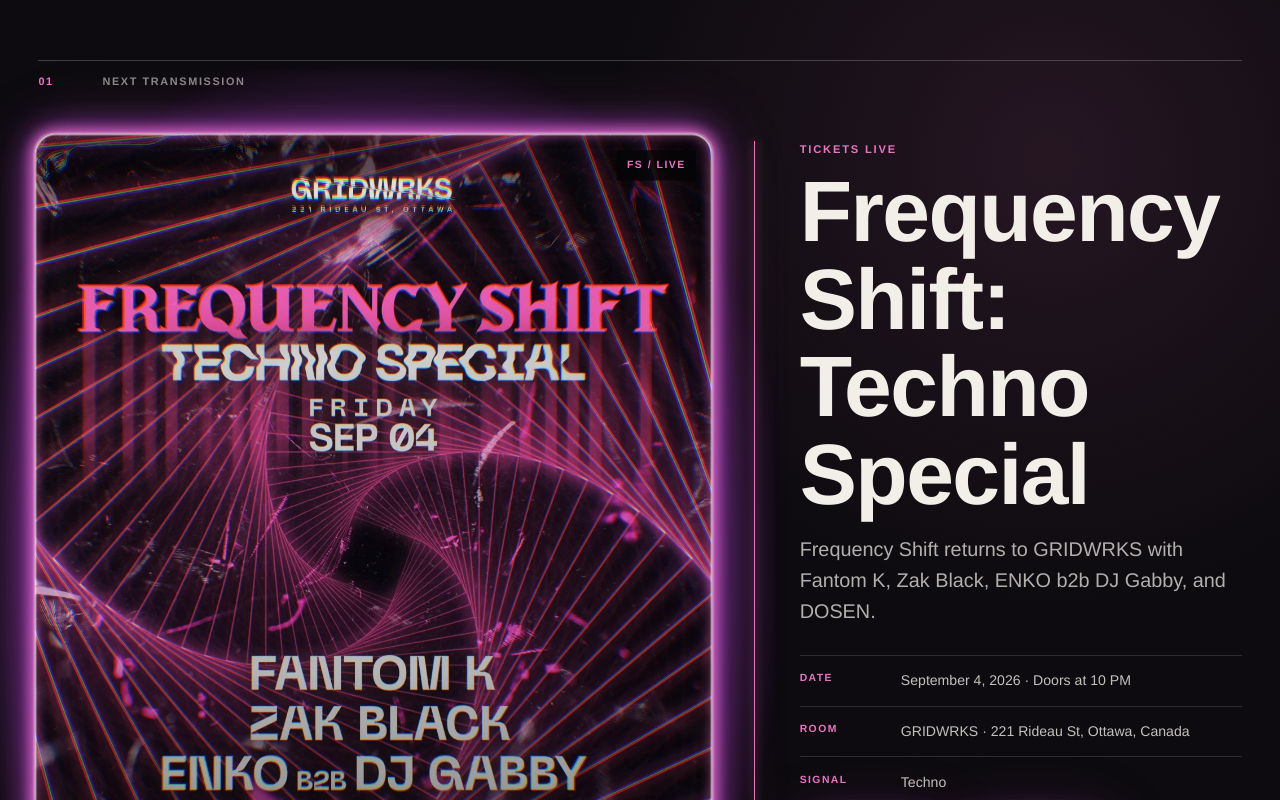
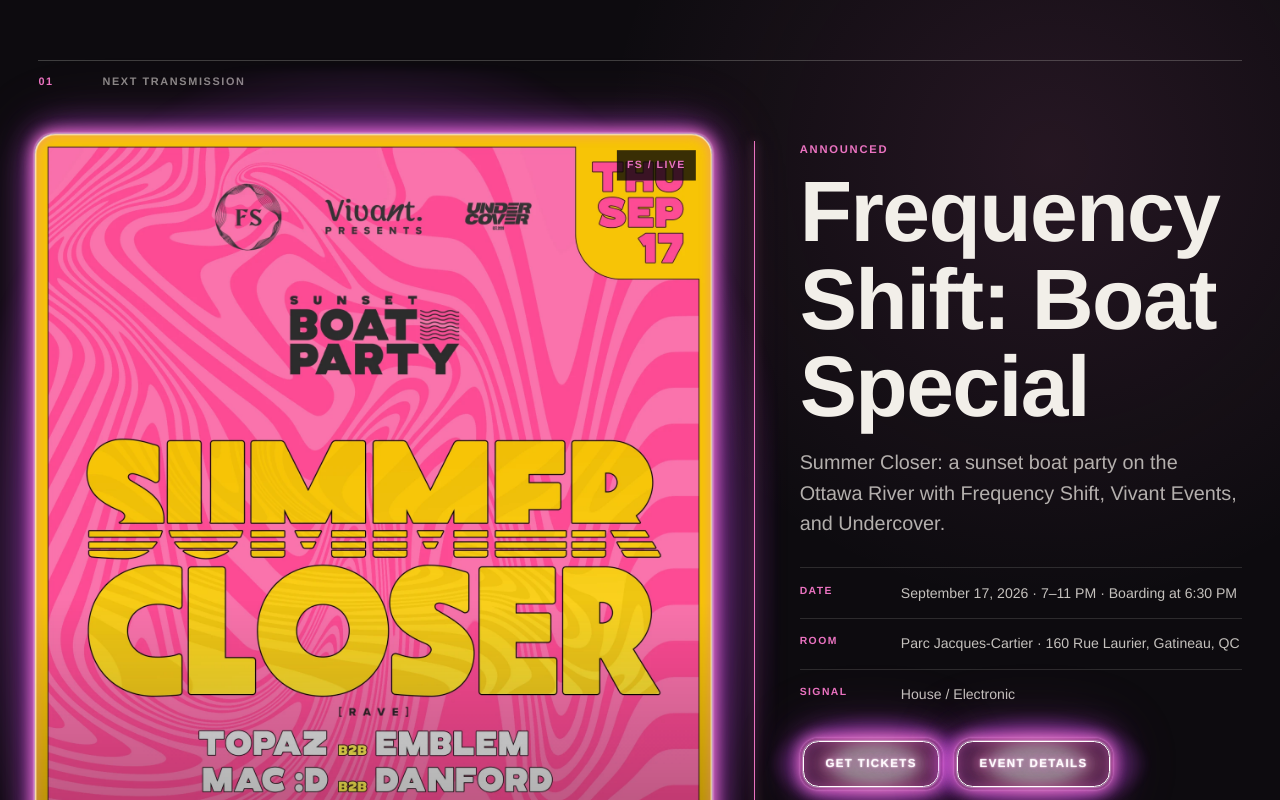
Before and after one commit to dosen-blip/Frequency-Shift, a Next.js app: page / in a window 1280 px wide. Shown: the part 940-1740 px from the top of the page. Built offline with nearby package versions, Linux system fonts and the light colour scheme; no server answers.

Commit message:
Update September boat special with poster and event details

```diff
--- a/components/site-header.tsx
+++ b/components/site-header.tsx
@@ -72,7 +72,7 @@
     };
   }, [closeMenu, isMenuOpen]);
 
-  const latestActive = pathname === "/events/september-4";
+  const latestActive = pathname === "/events/boat-party";
 
   return (
     <header
@@ -113,7 +113,7 @@
       </nav>
       <Link
         className={`header-cta${latestActive ? " is-active" : ""}`}
-        href="/events/september-4"
+        href="/events/boat-party"
         aria-current={latestActive ? "page" : undefined}
       >
         Next event
@@ -177,7 +177,7 @@
               </Link>
             );
           })}
-          <Link href="/events/september-4">Next event</Link>
+          <Link href="/events/boat-party">Next event</Link>
         </nav>
       </details>
     </header>
--- a/content/events.ts
+++ b/content/events.ts
@@ -44,30 +44,35 @@
       "https://www.eventbrite.com/e/frequency-shift-techno-special-tickets-1998427471363?aff=ebdssbdestsearch",
     genre: "Techno",
     artistSlugs: [],
-    featured: true,
+    featured: false,
     coverImage: "/media/events/frequency-shift-techno-special.webp",
     coverAlt:
       "Frequency Shift Techno Special poster for September 4 at GRIDWRKS with Fantom K, Zak Black, ENKO b2b DJ Gabby, and DOSEN.",
   },
   {
     slug: "boat-party",
-    title: "Boat Party",
-    summary: "Boat Party lands September 17.",
+    title: "Frequency Shift: Boat Special",
+    summary:
+      "Summer Closer: a sunset boat party on the Ottawa River with Frequency Shift, Vivant Events, and Undercover.",
     description: [
-      "We’re heading onto the water for Boat Party on September 17, 2026.",
+      "We’re closing out the summer on the Ottawa River. Frequency Shift, Vivant Events, and Undercover come together for Summer Closer, a sunset boat party on Thursday, September 17, 2026.",
+      "Four back-to-back sets carry the evening: TOPAZ b2b EMBLEM, MAC:D b2b DANFORD, FASTR b2b CAMILLIE, and SEB B b2b BALLA.",
+      "Boarding starts at 6:30 PM at Parc Jacques-Cartier, 160 Rue Laurier in Gatineau. The boat runs from 7 PM to 11 PM. Arrive early for boarding; the event is 19+ with valid ID required.",
     ],
-    dateLabel: "September 17, 2026",
-    startsAt: "2026-09-17",
-    endsAt: null,
-    venue: null,
-    city: null,
+    dateLabel: "September 17, 2026 · 7–11 PM · Boarding at 6:30 PM",
+    startsAt: "2026-09-17T18:30:00-04:00",
+    endsAt: "2026-09-17T23:00:00-04:00",
+    venue: "Parc Jacques-Cartier · 160 Rue Laurier",
+    city: "Gatineau, QC",
     status: "announced",
-    ticketUrl: null,
-    genre: null,
+    ticketUrl:
+      "https://www.eventbrite.com/e/frequency-shift-boat-special-tickets-2000050919139?aff=erelpanelorg",
+    genre: "House / Electronic",
     artistSlugs: [],
-    featured: false,
-    coverImage: null,
-    coverAlt: "",
+    featured: true,
+    coverImage: "/media/events/frequency-shift-boat-special.webp",
+    coverAlt:
+      "Pink and yellow Summer Closer poster for the September 17 sunset boat party.",
   },
 ];
 
```
Also changed, not shown: public/media/events/frequency-shift-boat-special.webp (added), 1 other file (tests, documents, lock files or other folders).
